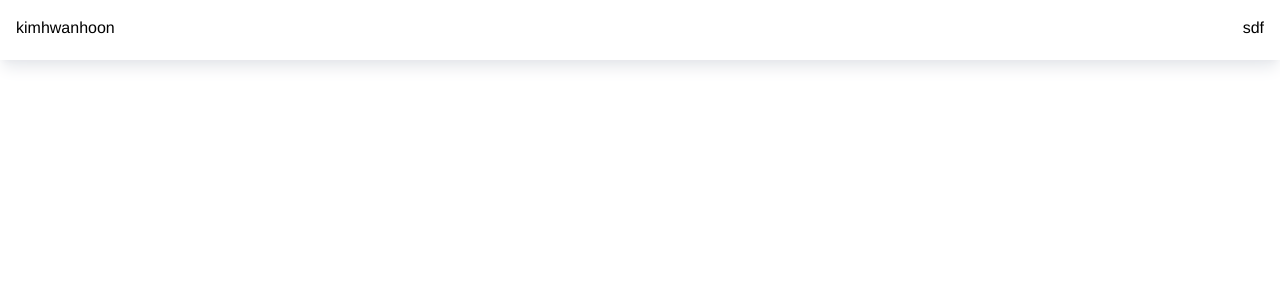
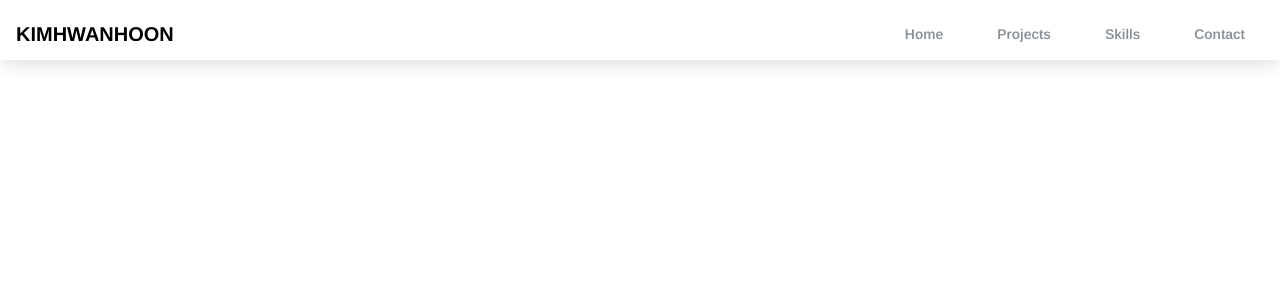
Before and after one commit to kimhwanhoon/portfolio, a Next.js app: page / in a window 1280 px wide. Shown: the top 300 px of the page. Built offline with nearby package versions, Linux system fonts and the light colour scheme; a small style sheet from the web is missing.

Commit message:
header bref

```diff
--- a/components/header/Header.tsx
+++ b/components/header/Header.tsx
@@ -1,11 +1,18 @@
 import React from "react";
+import { Nav } from "./Nav";
+import Link from "next/link";
 
 export const Header = () => {
   return (
     <header className="h-[60px] bg-transparent shadow-lg shadow-gray-200">
       <div className="flex items-center justify-between p-4">
-        <h1>kimhwanhoon</h1>
-        <nav>sdf</nav>
+        <Link
+          className="hover-effect-mild text-xl font-bold uppercase"
+          href={"/"}
+        >
+          <h1>kimhwanhoon</h1>
+        </Link>
+        <Nav />
       </div>
     </header>
   );
--- /dev/null
+++ b/components/header/Nav.tsx
@@ -0,0 +1,30 @@
+import { Button } from "@mantine/core";
+import Link from "next/link";
+
+type Menu = {
+  name: string;
+  href: string;
+};
+
+const menu: Menu[] = [
+  { name: "Home", href: "/" },
+  { name: "Projects", href: "/#projects" },
+  { name: "Skills", href: "/#skills" },
+  { name: "Contact", href: "/#contact" },
+];
+
+export const Nav = () => {
+  const menuContent = menu.map(({ name, href }) => (
+    <Button
+      className="hover-effect"
+      color="gray"
+      component={Link}
+      variant="subtle"
+      key={name}
+      href={href}
+    >
+      {name}
+    </Button>
+  ));
+  return <nav className="flex items-center gap-4">{menuContent}</nav>;
+};
```
